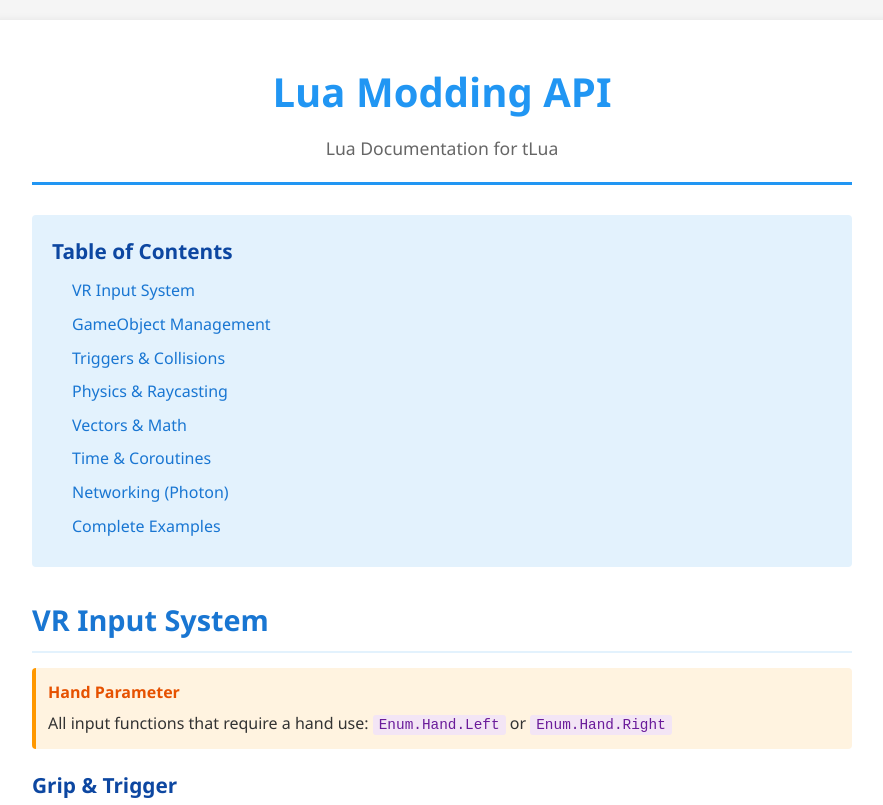
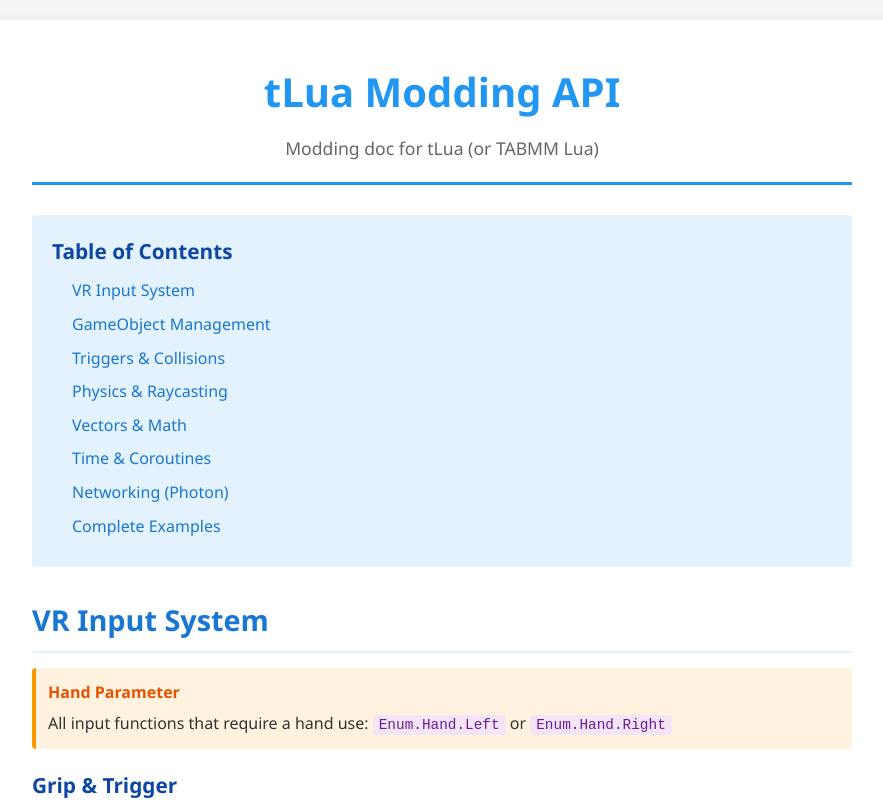
Before and after one commit to TensulStudios/clua, a plain HTML site: page index.html in a window 1280 px wide. Shown: the top 805 px of the page, without its empty margins (198-1081 px from the left). Drawn offline with Linux system fonts and the light colour scheme.

Commit message:
* ahh commit

```diff
--- a/clua.html
+++ b/index.html
@@ -197,8 +197,8 @@
 <body>
     <div class="container">
         <div class="header">
-            <h1>Lua Modding API</h1>
-            <div class="subtitle">Lua Documentation for tLua</div>
+            <h1>tLua Modding API</h1>
+            <div class="subtitle">Modding doc for tLua (or TABMM Lua)</div>
         </div>
 
         <div class="toc">
```
